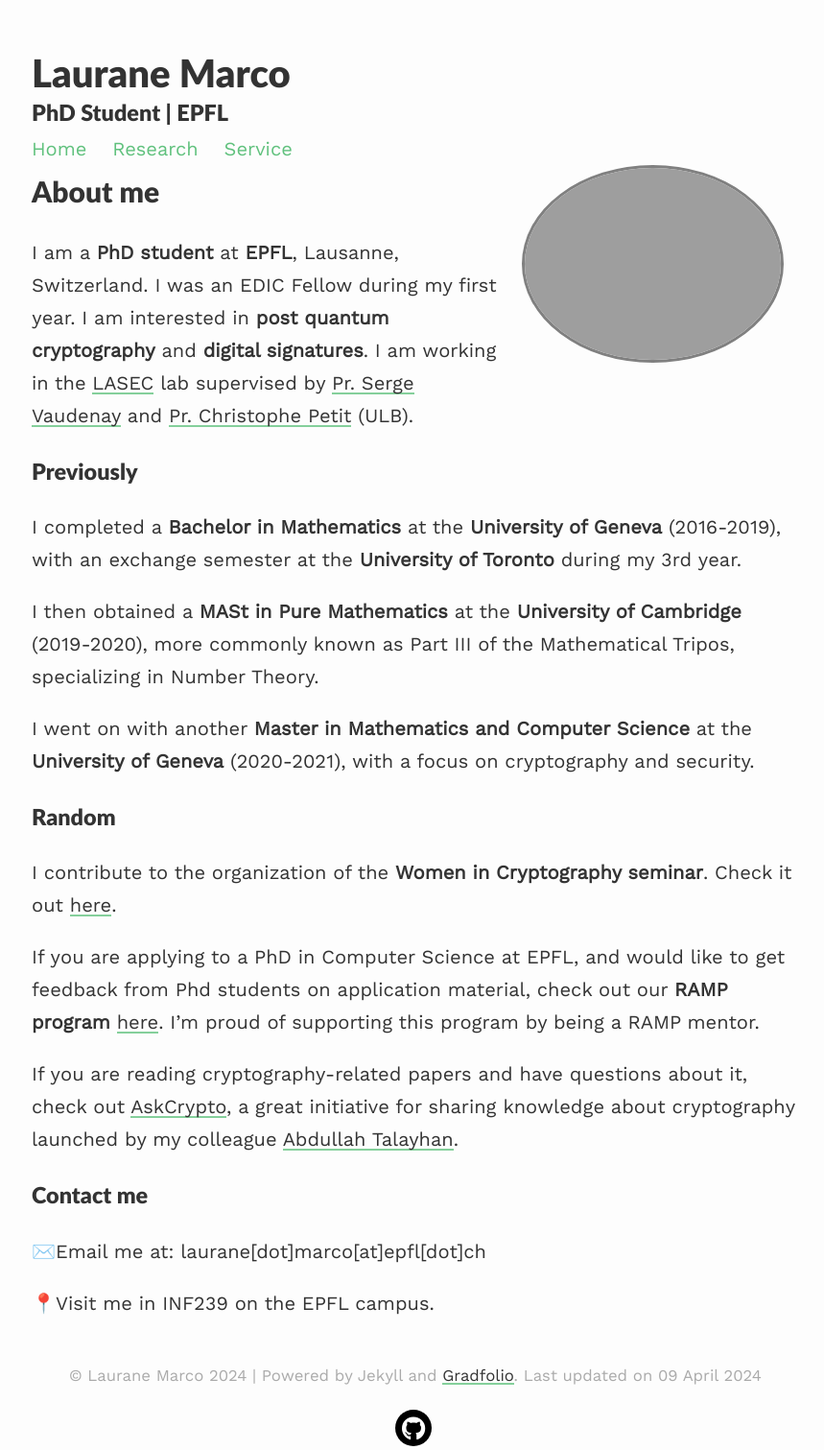
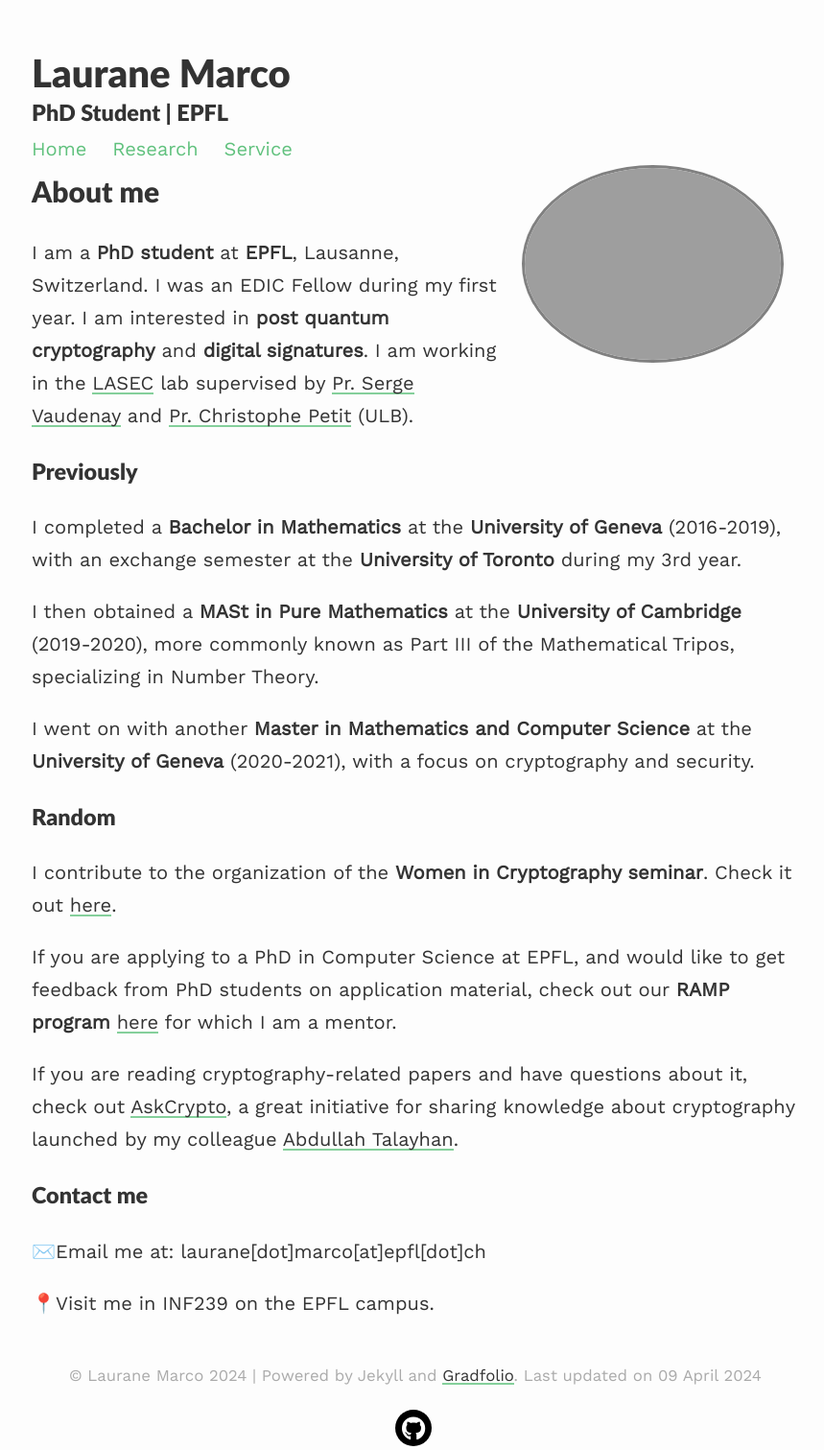
Before and after one commit to lauranemarco/lauranemarco.github.io, a Jekyll site: the page built from index.md, in a window 1280 px wide. Shown: the whole page at 96% size, without its empty margins (207-1066 px from the left). Built offline with Jekyll 4.4.1, drawn with Linux system fonts in a browser that asks for light colours; nearby versions of some CDN libraries; our own code applies the rules of GitHub Pages for plain Markdown files.

Commit message:
Update index.md

```diff
--- a/index.md
+++ b/index.md
@@ -24,7 +24,7 @@ I went on with another **Master in Mathematics and Computer Science** at the **U
 ### Random
 I contribute to the organization of the **Women in Cryptography seminar**. Check it out [here](https://www.womenincryptography.com/seminar/).
 
-If you are applying to a PhD in Computer Science at EPFL, and would like to get feedback from Phd students on application material, check out our **RAMP program** [here](https://epic-guide.github.io/ramp). I'm proud of supporting this program by being a RAMP mentor.
+If you are applying to a PhD in Computer Science at EPFL, and would like to get feedback from PhD students on application material, check out our **RAMP program** [here](https://epic-guide.github.io/ramp) for which I am a mentor.
 
 If you are reading cryptography-related papers and have questions about it, check out [AskCrypto](https://askcryp.to), a great initiative for sharing knowledge about cryptography launched by my colleague [Abdullah Talayhan](https://www.abdullahtalayhan.com).
 
```
